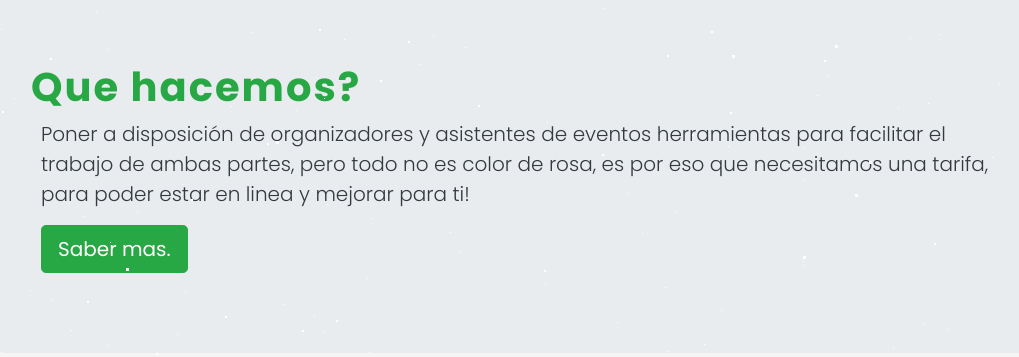
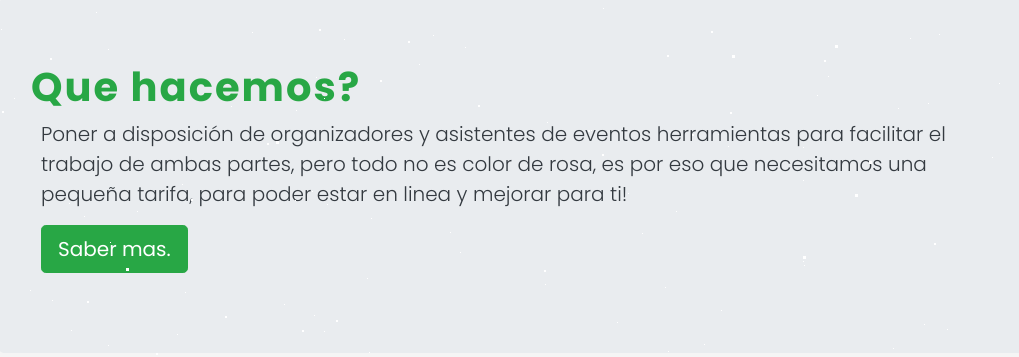
Before and after one commit to porrocas/entrafacil, a PHP site: page / in a window 1280 px wide. Shown: the part 3702-4059 px from the top of the page, without its empty margins (129-1148 px from the left). Run offline with PHP 8.4, Linux system fonts and the light colour scheme.

Commit message:
[add] add change pre-tarifas

```diff
--- a/views/pre-tarifas.php
+++ b/views/pre-tarifas.php
@@ -1,7 +1,7 @@
 <div class="cont-tarifas">
 <div class="jumbotron">
     <h1>Que hacemos?</h1>
-    <p class="lead text-dark">Poner a disposición de organizadores y asistentes de eventos herramientas para facilitar el trabajo de ambas partes, pero todo no es color de rosa, es por eso que necesitamos una tarifa, para poder estar en linea y mejorar para ti!</p>
+    <p class="lead text-dark">Poner a disposición de organizadores y asistentes de eventos herramientas para facilitar el trabajo de ambas partes, pero todo no es color de rosa, es por eso que necesitamos una pequeña tarifa, para poder estar en linea y mejorar para ti!</p>
     <p><a class="btn btn-lg btn-success" href="#" role="button">Saber mas.</a></p>
 </div>
 
```
